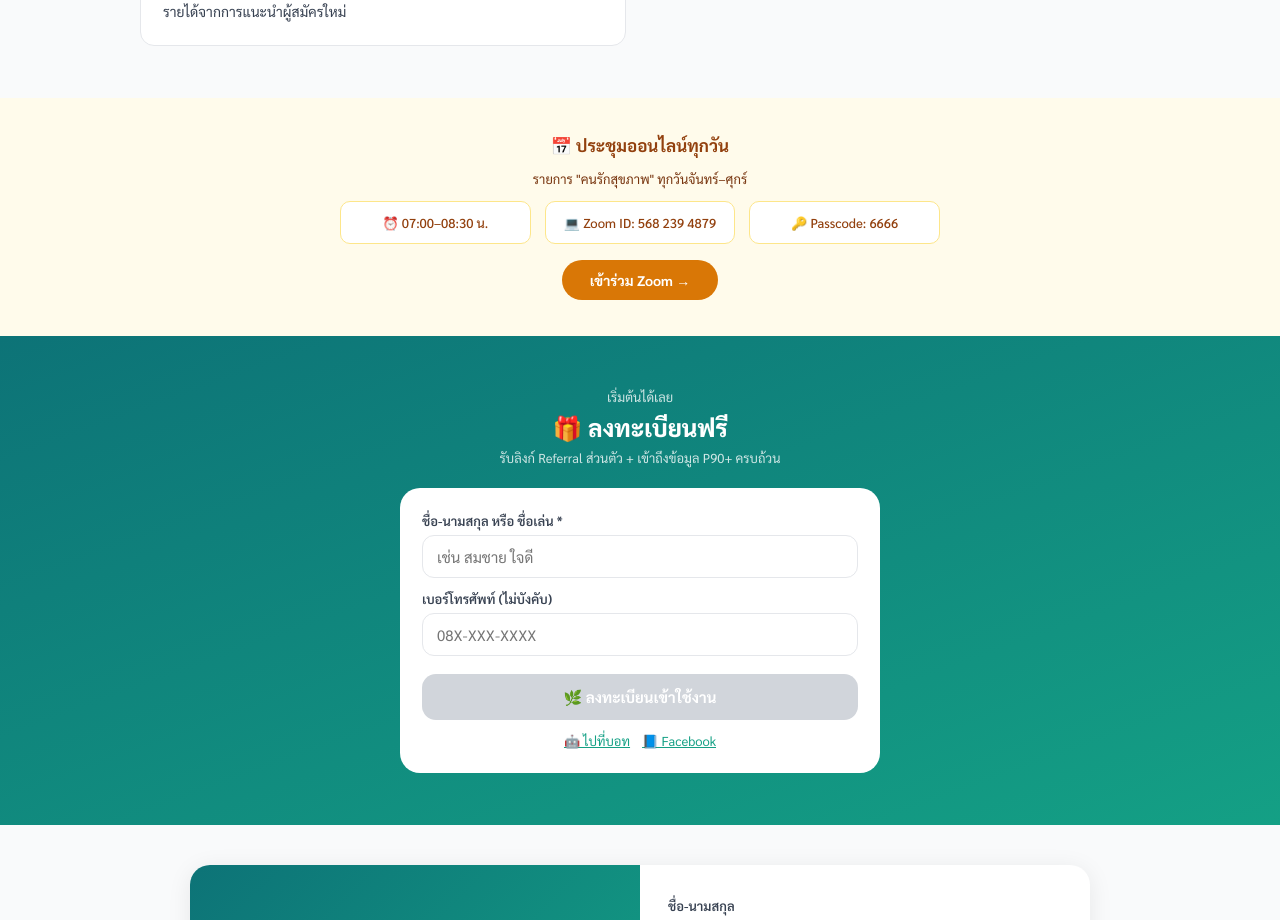
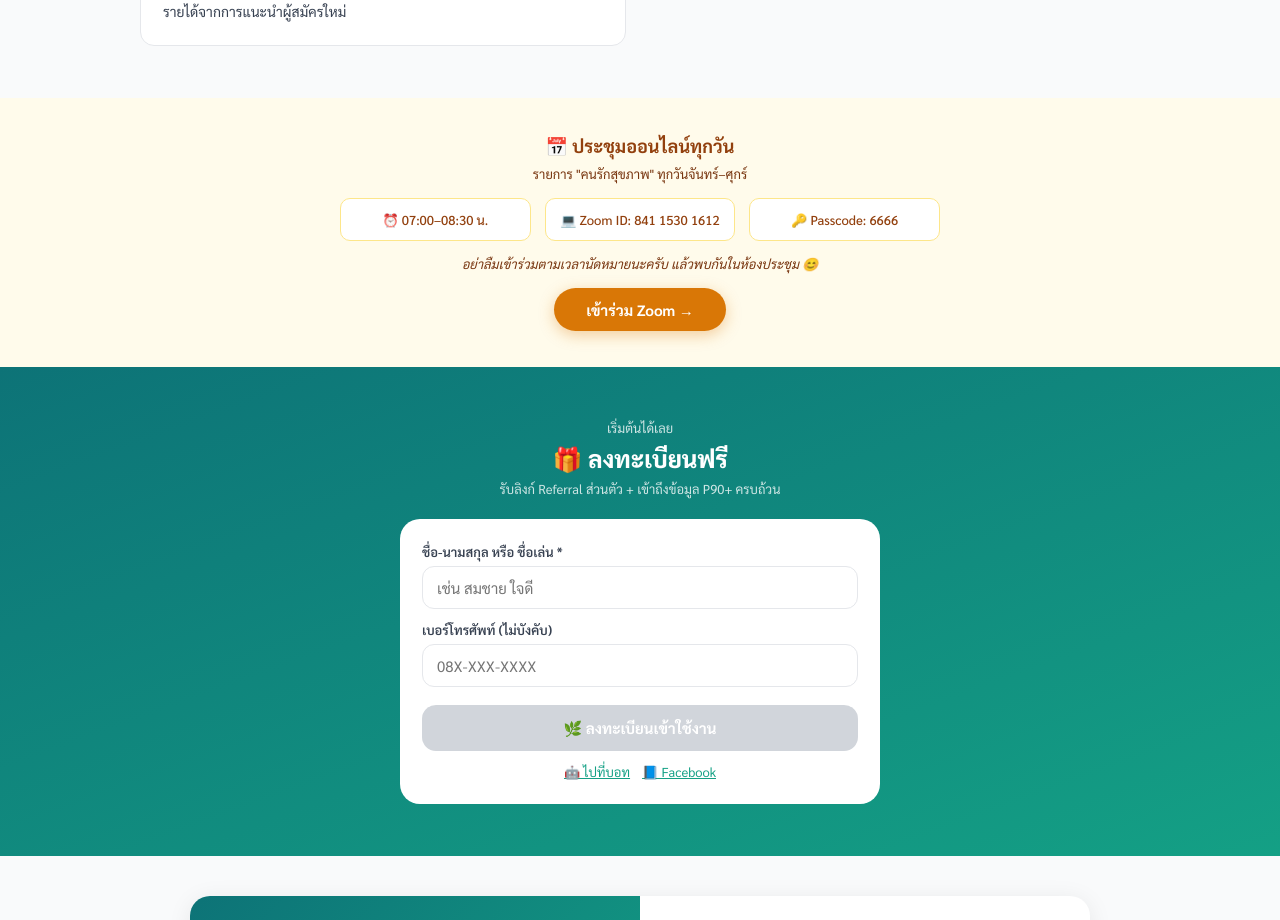
Before and after one commit to jamesbx999/p90-bot-web, a Next.js app in the folder p90-bot/: page /m in a window 1280 px wide. Shown: the part 1580-2500 px from the top of the page. Built offline with nearby package versions, Linux system fonts and the light colour scheme.

Commit message:
Update page.tsx

```diff
--- a/p90-bot/app/m/page.tsx
+++ b/p90-bot/app/m/page.tsx
@@ -358,14 +358,17 @@ function MemberContent() {
 
       {/* ZOOM */}
       <div className="m-zoom">
-        <div style={{ fontWeight:700,fontSize:17,color:'#92400e',marginBottom:14 }}>📅 ประชุมออนไลน์ทุกวัน</div>
-        <div style={{ color:'#78350f',fontSize:13,marginBottom:14 }}>รายการ "คนรักสุขภาพ" ทุกวันจันทร์–ศุกร์</div>
-        <div className="m-zoom-grid" style={{ maxWidth:600,margin:'0 auto' }}>
-          {[['⏰','07:00–08:30 น.'],['💻','Zoom ID: 568 239 4879'],['🔑','Passcode: 6666']].map(([icon,text],i) => (
+        <div style={{ fontWeight:700,fontSize:18,color:'#92400e',marginBottom:8 }}>📅 ประชุมออนไลน์ทุกวัน</div>
+        <div style={{ color:'#78350f',fontSize:13,marginBottom:16 }}>รายการ "คนรักสุขภาพ" ทุกวันจันทร์–ศุกร์</div>
+        <div className="m-zoom-grid" style={{ maxWidth:600,margin:'0 auto 14px' }}>
+          {[['⏰','07:00–08:30 น.'],['💻','Zoom ID: 841 1530 1612'],['🔑','Passcode: 6666']].map(([icon,text],i) => (
             <div key={i} style={{ background:'#fff',borderRadius:10,padding:'12px 14px',border:'1.5px solid #fde68a',fontSize:13,color:'#92400e',fontWeight:500 }}>{icon} {text}</div>
           ))}
         </div>
-        <a href="https://us06web.zoom.us/j/5682394879?pwd=cApWGQrBAsiUbOnb1VnFIe7jGFu9kx.1" target="_blank" rel="noreferrer" style={{ display:'inline-block',marginTop:16,padding:'11px 28px',borderRadius:25,background:'#d97706',color:'#fff',textDecoration:'none',fontWeight:700,fontSize:14 }}>เข้าร่วม Zoom →</a>
+        <div style={{ color:'#78350f',fontSize:13,marginBottom:16,fontStyle:'italic' }}>
+          อย่าลืมเข้าร่วมตามเวลานัดหมายนะครับ แล้วพบกันในห้องประชุม 😊
+        </div>
+        <a href="https://us06web.zoom.us/j/84115301612?pwd=GdQYhQHPV4Ztjcqsv16VdTP6yhq9di.1" target="_blank" rel="noreferrer" style={{ display:'inline-block',padding:'12px 32px',borderRadius:25,background:'#d97706',color:'#fff',textDecoration:'none',fontWeight:700,fontSize:15,boxShadow:'0 4px 15px rgba(217,119,6,0.35)' }}>เข้าร่วม Zoom →</a>
       </div>
 
       {/* REGISTER */}
```
